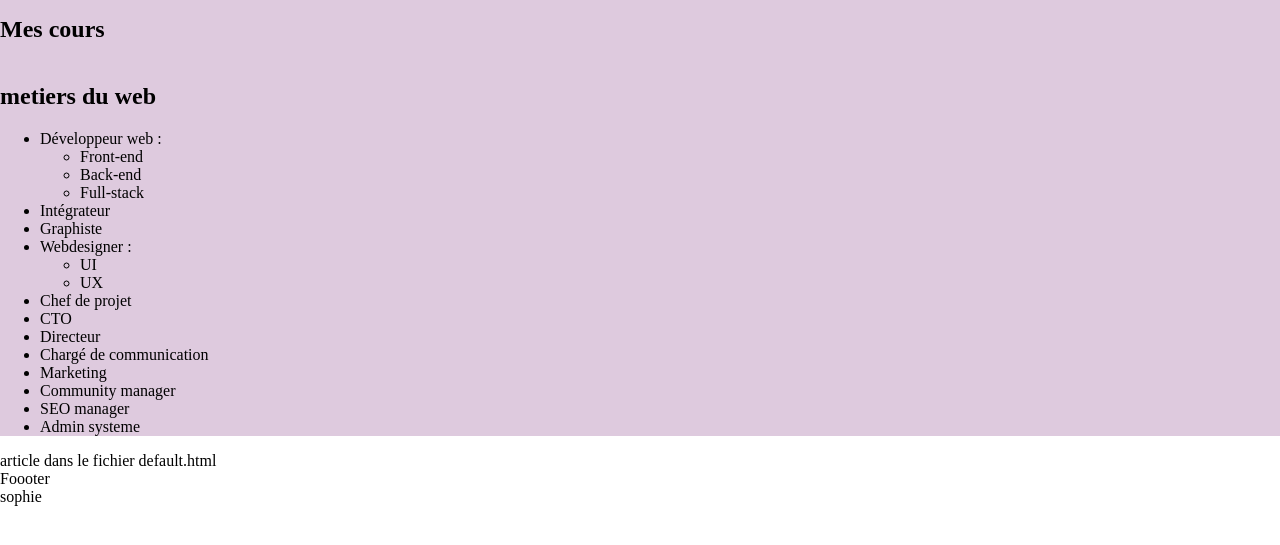
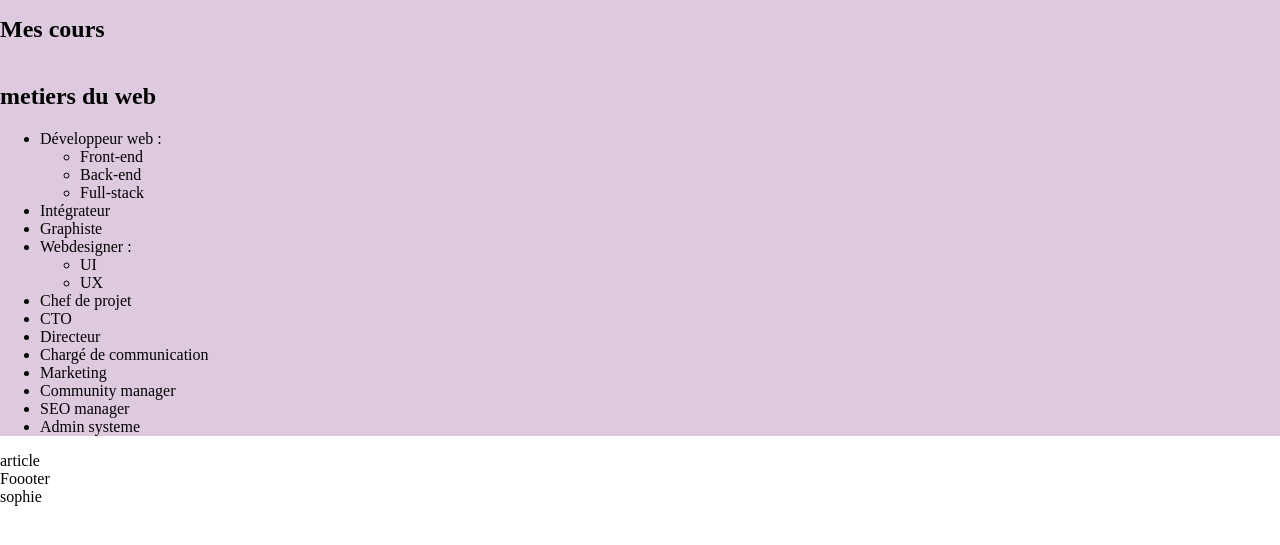
Before and after one commit to Sopoulet/flatfiles, a Jekyll site: the page built from cours/les metiers du web.md, in a window 1280 px wide, cut to the strip 145-690 px from the top of the page. Built offline with Jekyll 4.4.1, drawn with Linux system fonts in a browser that asks for light colours; our own code applies the rules of GitHub Pages for plain Markdown files.

Commit message:
Update default.html

```diff
--- a/_layouts/default.html
+++ b/_layouts/default.html
@@ -1,6 +1,5 @@
 ---
 ---
-
 <!DOCTYPE html>
 <html>
 {% include head.html %}
@@ -10,7 +9,7 @@
 {{content}}
 </section>
   <article>
-    article dans le fichier default.html
+    article
   </article>
 {% include footer.html %}
 </body>
```
